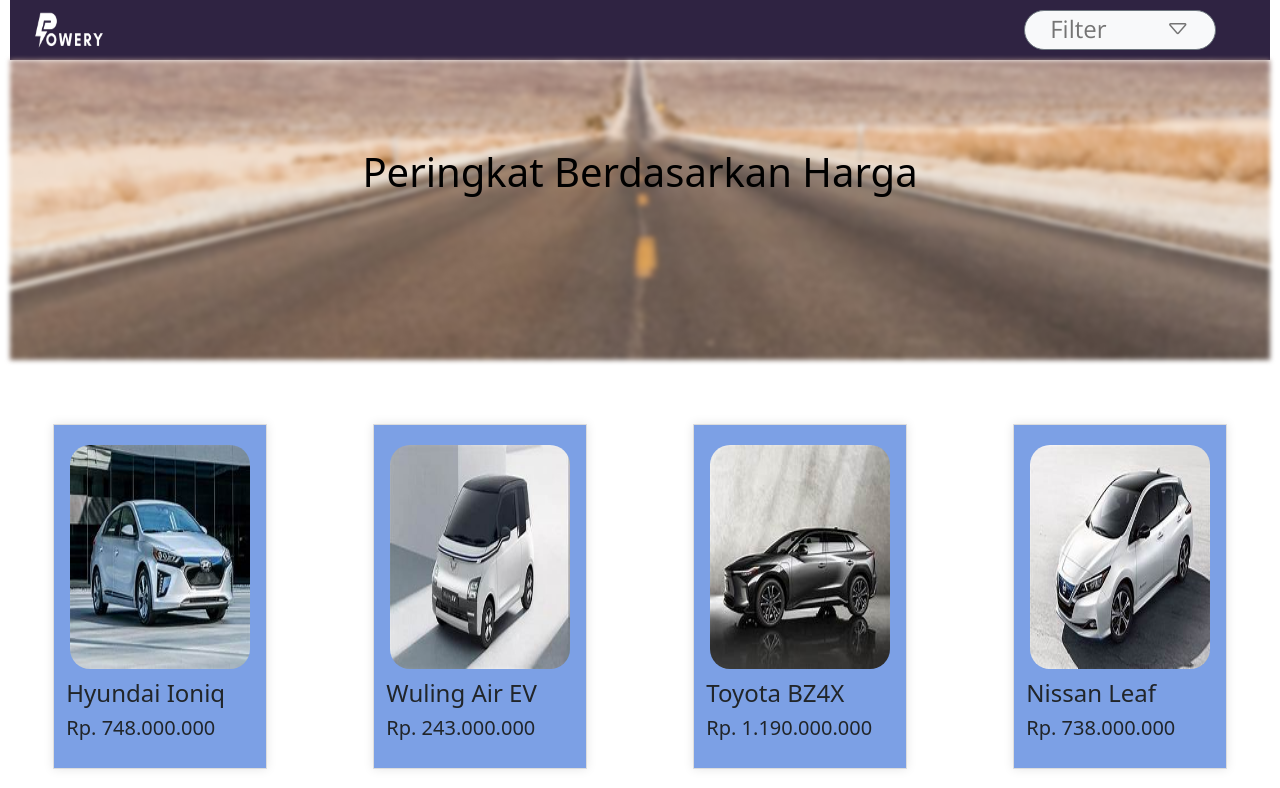
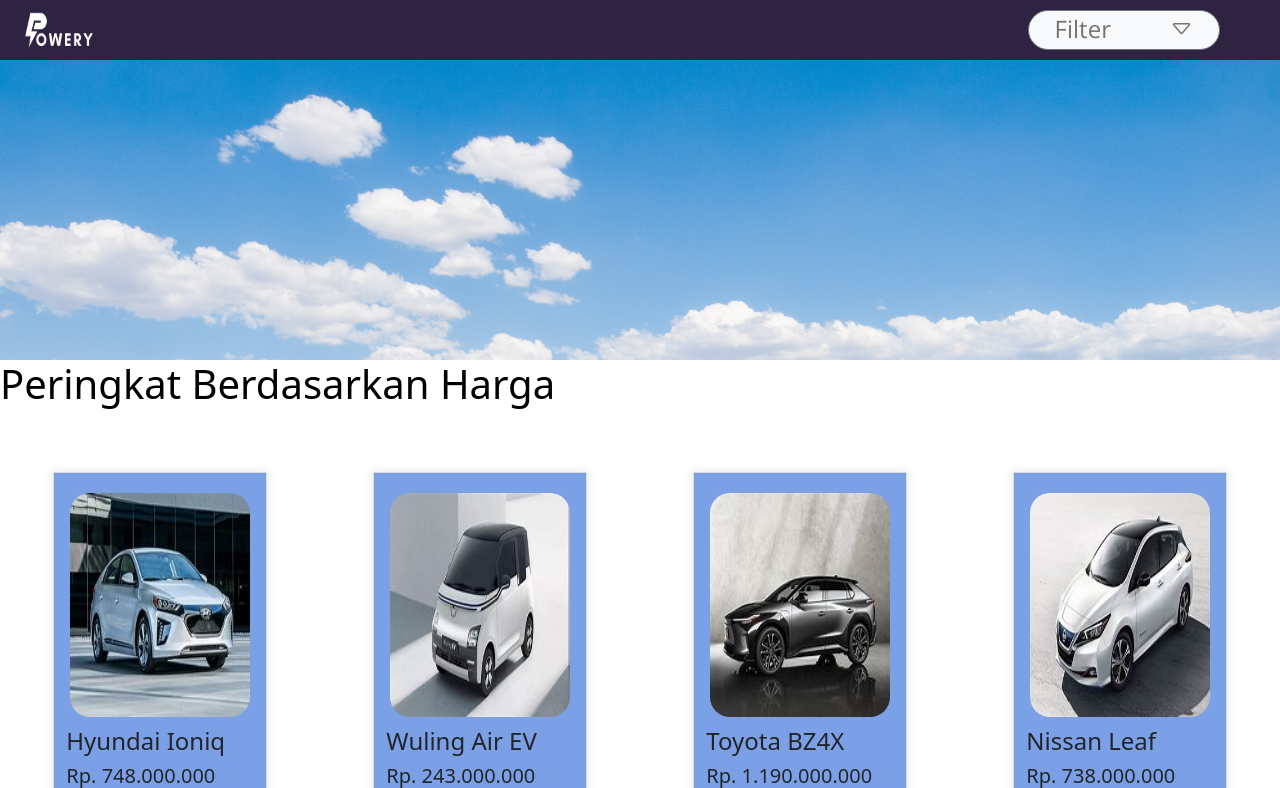
Before and after one commit to Divasetya/Sistem-Pendukung-Keputusan-dalam-Memilih-Mobil-Listrik, a PHP site: page /homePage.html in a window 1280 px wide. Shown: the top 788 px of the page. Run offline with PHP 8.4, Linux system fonts and the light colour scheme.

Commit message:
Update style-home.css

```diff
--- a/style-home.css
+++ b/style-home.css
@@ -1,4 +1,15 @@
 @import url("https://fonts.googleapis.com/css2?family=Open+Sans:ital,wght@0,300..800;1,300..800&display=swap");
+
+.jumbotron {
+  height: 300px;
+  background-image: url(/image/jalanan.jpg);
+  background-size: 100%;
+  background-color: rgba(0, 0, 0, 0.4);
+  display: flex;
+  justify-content: center;
+  align-items: center;
+  padding-bottom: 2.5%;
+}
 
 .fontFilter {
   font-family: "Open Sans";
@@ -32,11 +43,9 @@
 }
 
 nav {
+  width: 100%;
   background-color: #2F2342;
   color: #fff;
-  margin-left: 10px;
-  margin-right: 10px;
-  border-radius: 0;
   font-size: large;
   text-transform: capitalize;
   display: flex;
@@ -45,20 +54,6 @@ nav {
 
 .dropdown-item :hover{
   border-radius: 50px;
-}
-
-.jumbotron {
-  background-image: url(image/jalanan.jpg);
-  height: 300px;
-  background-repeat: repeat;
-  position: relative;
-  background-position: center;
-  display: block;
-  margin-left: 10px;
-  margin-right: 10px;
-  margin-bottom: 0%;
-  padding: 10px;
-  filter: blur(2.5px);
 }
 
 ul {
@@ -70,14 +65,6 @@ ul {
 .bg-text {
   color: rgb(0, 0, 0);
   font-weight: bold;
-  position: absolute;
-  top: 22%;
-  left: 50%;
-  transform: translate(-50%, -50%);
-  z-index: 2;
-  width: 80%;
-  padding: 20px;
-  text-align: center;
 }
 
 footer {
```
